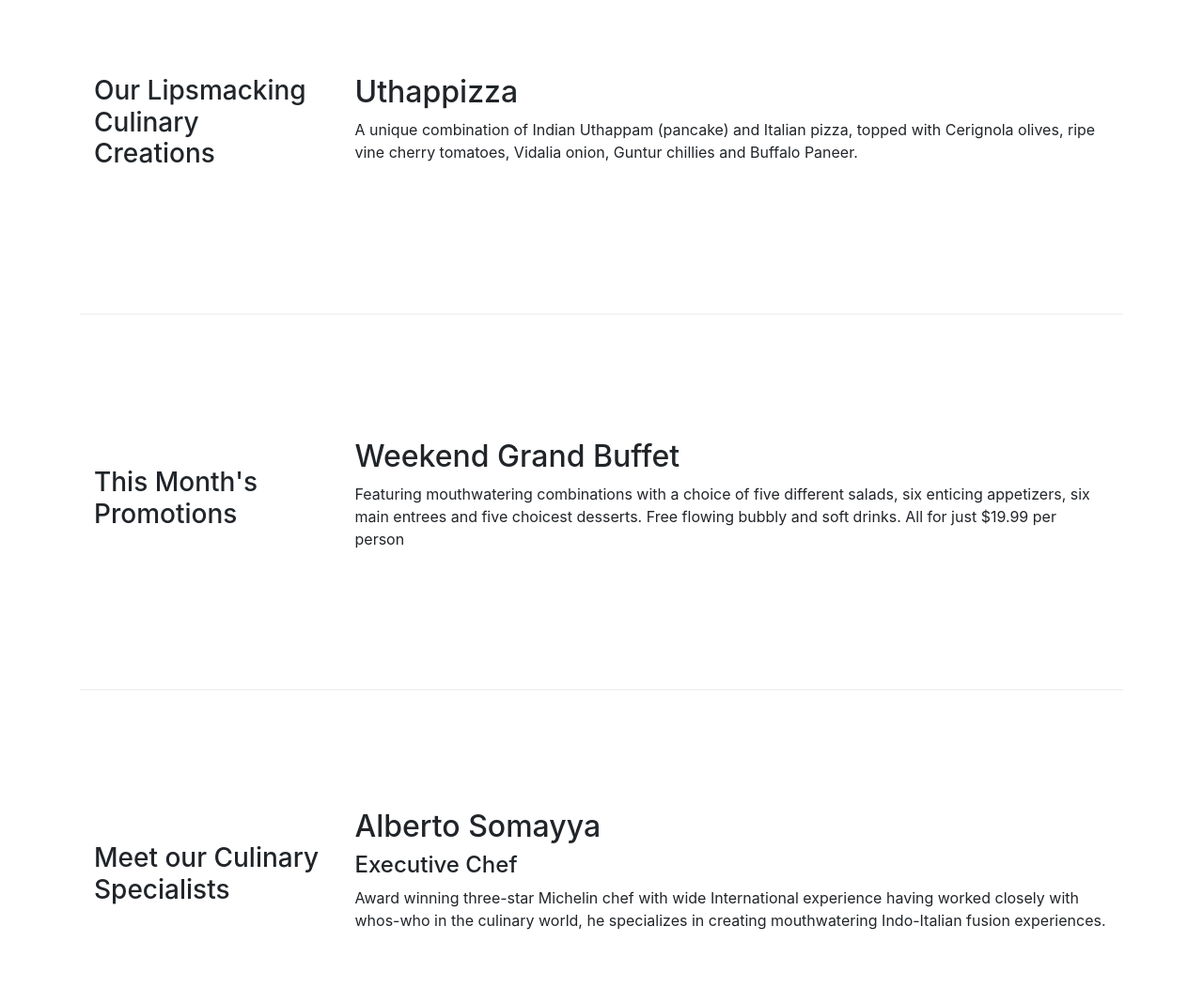
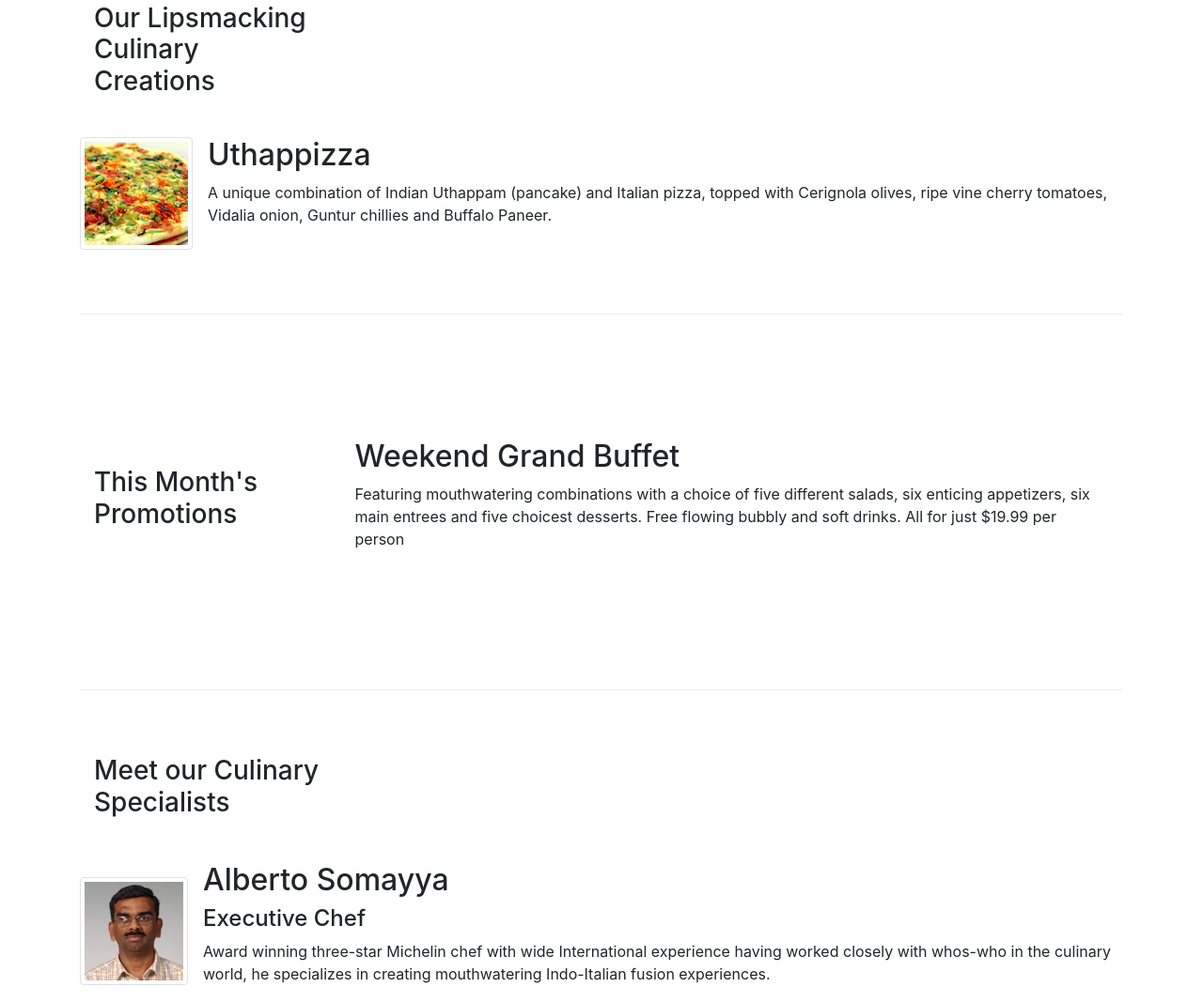
Before and after one commit to aman4411/Bootstrap-Site, a website: page index.html in a window 1280 px wide. Shown: the part 399-1467 px from the top of the page at 94% size. Drawn offline with nearby package versions, Linux system fonts and the light colour scheme.

Commit message:
images and media

```diff
--- a/index.html
+++ b/index.html
@@ -26,7 +26,7 @@
             <button class="navbar-toggler" type = "button" data-toggle="collapse" data-target="#NAVBAR">
                 <span class="navbar-toggler-icon"></span>
             </button>
-            <a class="navbar-brand mr-auto" href="#">A.M</a>
+            <a class="navbar-brand mr-auto" href=""><img src="img/logo.png" height="30" width="41"></a>
             <div class="collapse navbar-collapse" id="NAVBAR">
                 <ul class="navbar-nav mr-auto">
                     <li class="nav-item active"><a class="nav-link" href="#"><span class="fa fa-home fa-lg"></span> Home</a></li>
@@ -45,7 +45,9 @@
                     <p>We take inspiration from the World's best cuisines, and create a unique fusion experience. Our lipsmacking creations will tickle your culinary senses!</p>
                 </div>
                 <div class="col-12 col-sm">
-
+                    <div class="col-12 col-sm align-self-center">
+                        <img src="img/logo.png" class="img-fluid">
+                    </div>
                 </div>
             </div>
         </div>
@@ -56,9 +58,16 @@
             <div class="col-12 col-sm-4 col-md-3">
                 <h3>Our Lipsmacking Culinary Creations</h3>
             </div>
-            <div class="col col-sm col-md">
-                <h2>Uthappizza</h2>
-                <p>A unique combination of Indian Uthappam (pancake) and Italian pizza, topped with Cerignola olives, ripe vine cherry tomatoes, Vidalia onion, Guntur chillies and Buffalo Paneer.</p>
+            <div class="media">
+                <img class="d-flex mr-3 img-thumbnail align-self-center"
+                        src="img/uthappizza.png" alt="Uthappizza">
+                <div class="media-body">
+                    <h2 class="mt-0">Uthappizza</h2>
+                    <p class="d-none d-sm-block">A unique combination of Indian Uthappam (pancake) and
+                        Italian pizza, topped with Cerignola olives, ripe vine
+                        cherry tomatoes, Vidalia onion, Guntur chillies and
+                        Buffalo Paneer.</p>
+                </div>
             </div>
         </div>
 
@@ -77,10 +86,18 @@
             <div class="col-12 col-sm-4 col-md-3">
                 <h3>Meet our Culinary Specialists</h3>
             </div>
-            <div class="col col-sm col-md">
-                <h2>Alberto Somayya</h2>
-                <h4>Executive Chef</h4>
-                <p>Award winning three-star Michelin chef with wide International experience having worked closely with whos-who in the culinary world, he specializes in creating mouthwatering Indo-Italian fusion experiences. </p>
+            <div class="media">
+                <img class="d-flex mr-3 img-thumbnail align-self-center"
+                        src="img/alberto.png" alt="Alberto Somayya">
+                <div class="media-body">
+                    <h2 class="mt-0">Alberto Somayya</h2>
+                    <h4>Executive Chef</h4>
+                    <p class="d-none d-sm-block">Award winning three-star Michelin chef with wide
+                        International experience having worked closely with
+                        whos-who in the culinary world, he specializes in
+                        creating mouthwatering Indo-Italian fusion experiences.
+                        </p>
+                </div>
             </div>
         </div>
     </div>
```
Also changed, not shown: aboutus.html (+4 -1 lines), contactus.html (+4 -1 lines), img/alberto.png (added), img/buffet.png (added), img/logo.png (added), img/uthappizza.png (added).
